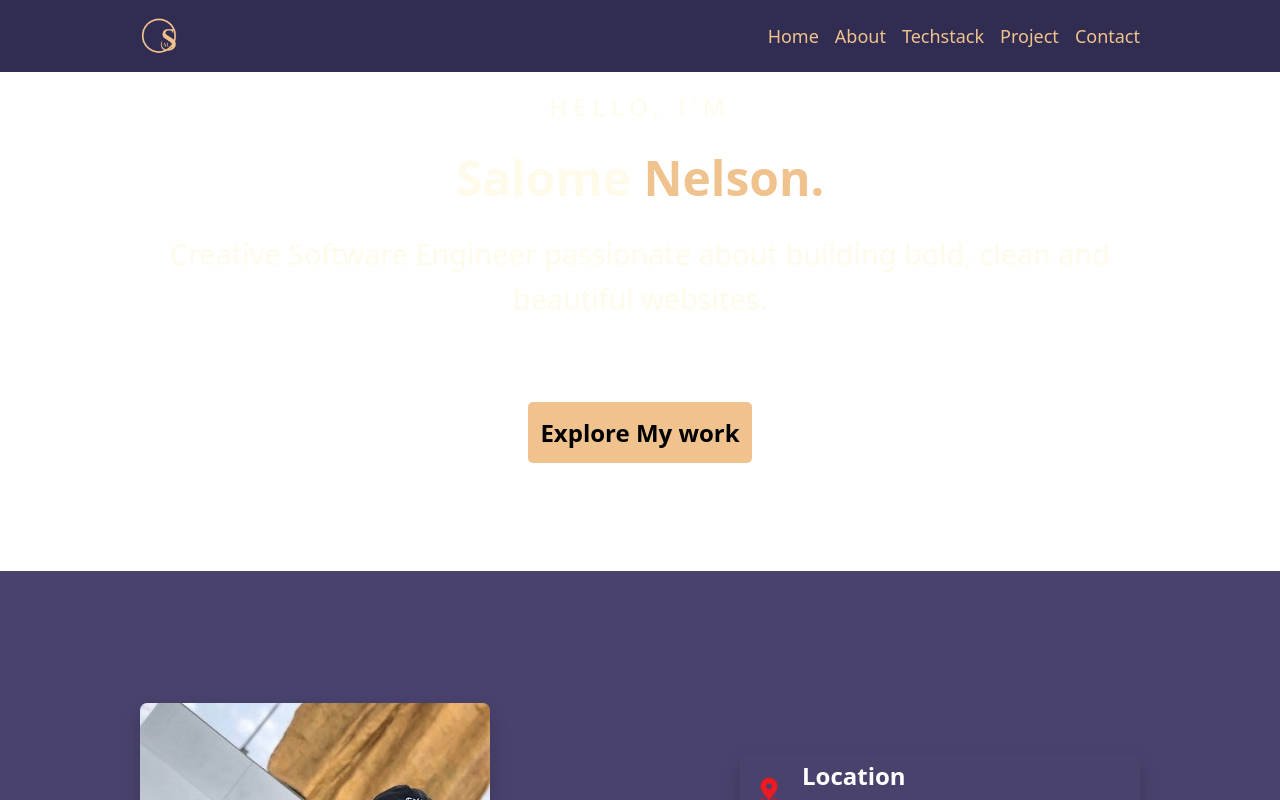
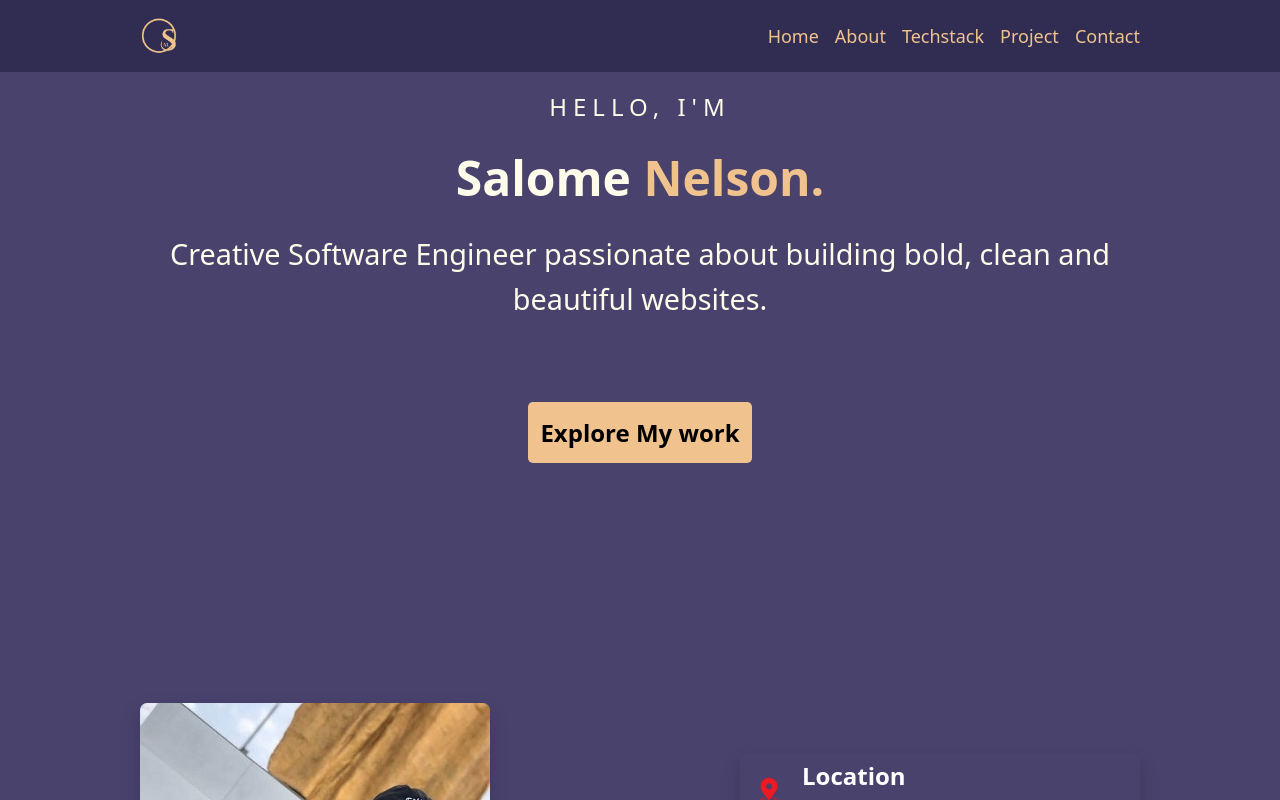
Before and after one commit to Salomenelson/new-portfolio, a React (Vite) app: page / in a window 1280 px wide. Shown: the top 800 px of the page. Built offline with nearby package versions, Linux system fonts and the light colour scheme.

Commit message:
My Portfolio

```diff
--- a/src/components/Hero.jsx
+++ b/src/components/Hero.jsx
@@ -1,7 +1,7 @@
 
 function Hero(){
     return(
-        <section id="Hero" className="w-full min-h-[50vh] text-amber-50 text-lg bg-[linear-gradient(rgba(0,0,0,0.9)),url('/portfolio-img.jpg')] bg-cover bg-no-repeat">
+        <section id="Hero" className="bg-[#48426d] w-full min-h-[50vh] text-amber-50 text-lg bg-[linear-gradient(rgba(0,0,0,0.9)),url('/portfolio-img.jpg')] bg-cover bg-no-repeat">
             <div className="w-[80%] max-w-[1000px] my-0 mx-auto py-4 flex justify-center items-center text-center">
                 <div className="pb-3">
                     <p className="uppercase tracking-[6px] text-[1.5rem]">Hello, i'm</p>
```
